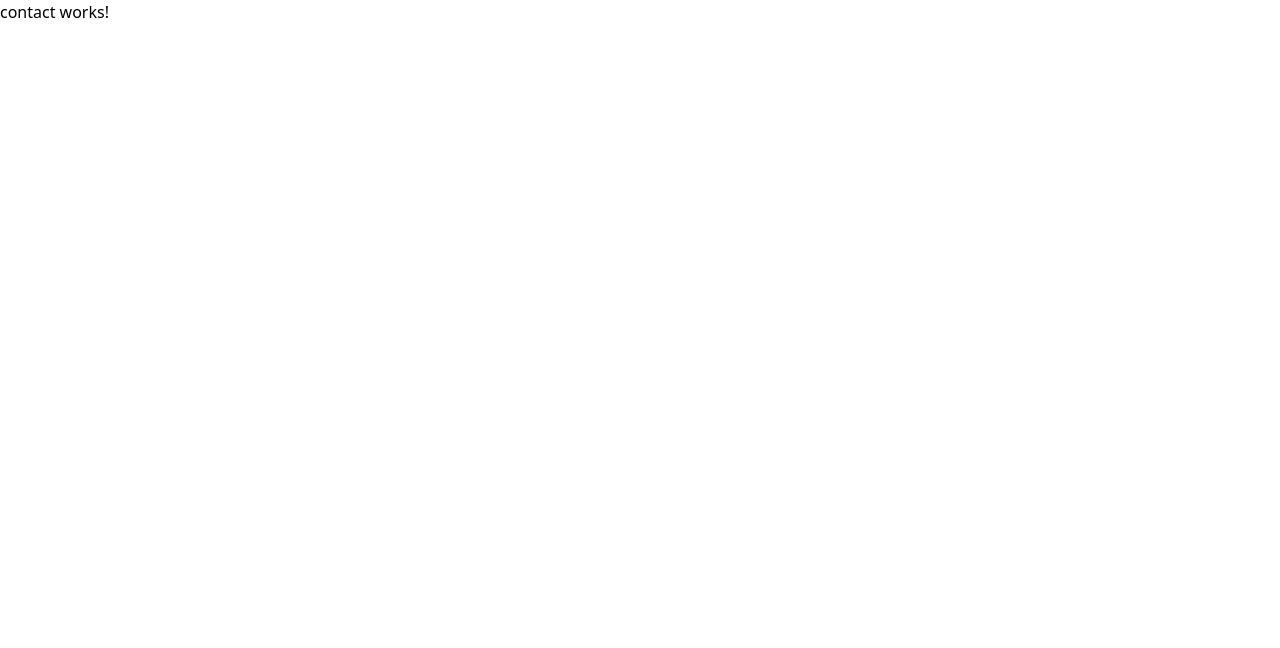
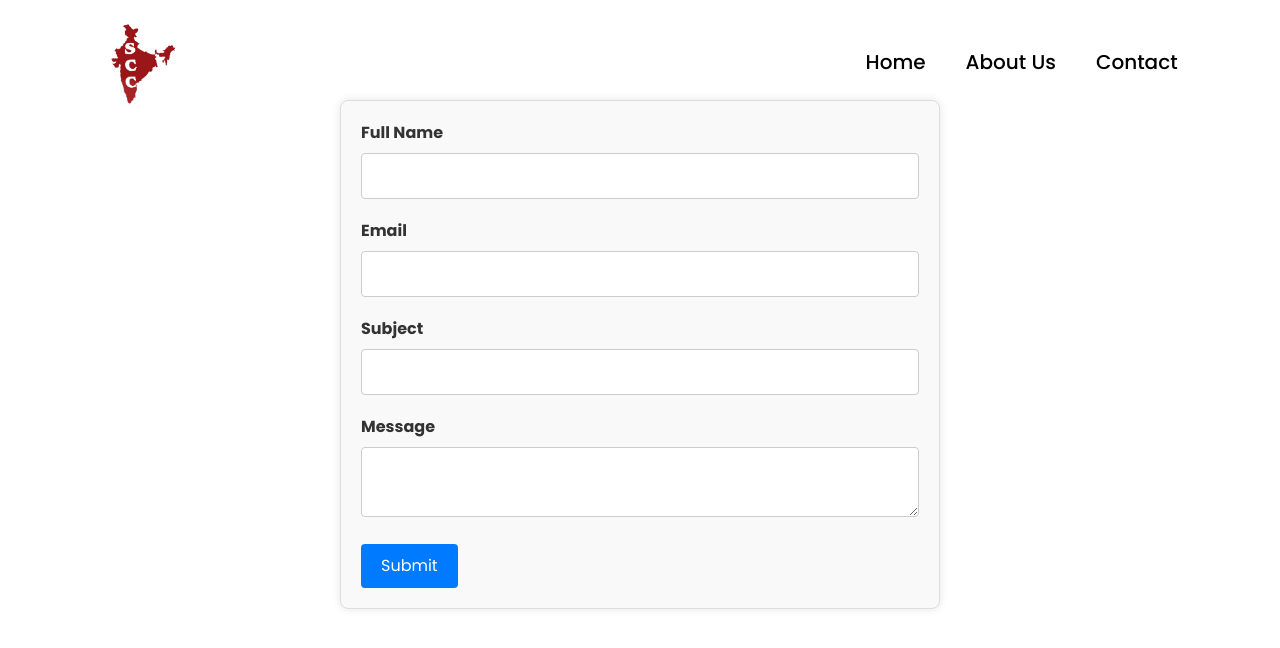
Before and after one commit to Mushtaq-tech/Sanjay-Carrying-Corporation, an Angular app: page /contact in a window 1280 px wide. Shown: the top 648 px of the page. Built offline with nearby package versions, Linux system fonts and the light colour scheme.

Commit message:
Contact Page

```diff
--- a/src/app/pages/contact/contact.component.css
+++ b/src/app/pages/contact/contact.component.css
@@ -0,0 +1,88 @@
+
+@import url('https://fonts.googleapis.com/css2?family=Poppins:ital,wght@0,100;0,200;0,300;0,400;0,500;0,600;0,700;0,800;0,900;1,100;1,200;1,300;1,400;1,500;1,600;1,700;1,800;1,900&display=swap');
+
+
+*{
+    margin: 0;
+    padding: 0;
+    box-sizing: border-box;
+    font-family: 'Poppins',sans-serif;
+}
+
+
+nav{
+    width: 100%;
+    position: absolute;
+    top: 0;
+    left: 0;
+    padding: 20px 8%;
+    display: flex;
+    align-items: center;
+    justify-content: space-between;
+}
+
+nav .logo{
+    width: 80px;
+}
+nav ul li{
+    list-style: none;
+    display: inline-block;
+    margin-left: 40px;
+}
+nav ul li a{
+    text-decoration: none;
+    color: black;
+    font-size: 20px;
+    font-weight: 500;
+}
+
+
+.contact-form-container {
+    max-width: 600px;
+    margin: 50px auto;
+    margin-top: 100px;
+    padding: 20px;
+    border: 1px solid #ddd;
+    border-radius: 8px;
+    background-color: #f9f9f9;
+    box-shadow: 0 0 10px rgba(0, 0, 0, 0.1);
+  }
+
+  .form-group {
+    margin-bottom: 20px;
+  }
+
+  .form-group label {
+    display: block;
+    margin-bottom: 8px;
+    font-weight: bold;
+    color: #333;
+  }
+
+  .form-control {
+    width: 100%;
+    padding: 10px;
+    border: 1px solid #ccc;
+    border-radius: 4px;
+    box-sizing: border-box;
+  }
+
+  .form-control:focus {
+    outline: none;
+    border-color: #007bff;
+  }
+
+  .btn-submit {
+    display: inline-block;
+    padding: 10px 20px;
+    border: none;
+    border-radius: 4px;
+    background-color: #007bff;
+    color: white;
+    font-size: 16px;
+    cursor: pointer;
+  }
+
+  .btn-submit:hover {
+    background-color: #0056b3;
+  }
--- a/src/app/pages/contact/contact.component.html
+++ b/src/app/pages/contact/contact.component.html
@@ -1 +1,35 @@
-<p>contact works!</p>
+<nav>
+    <img src="assets/scc-logo.png" alt="logo" height="80px" width="80px">
+    <ul>
+        <li><a routerLink="/">Home</a></li>
+        <li><a routerLink="/aboutus">About Us</a></li>
+        <li><a routerLink="/conatct">Contact</a></li>
+    </ul>
+</nav>
+
+<div class="contact-form-container">
+    <form (ngSubmit)="onSubmit()" #contactForm="ngForm">
+      <div class="form-group">
+        <label for="fullname">Full Name</label>
+        <input type="text" id="fullname" name="fullname" required [(ngModel)]="contactData.fullname" class="form-control">
+      </div>
+
+      <div class="form-group">
+        <label for="email">Email</label>
+        <input type="email" id="email" name="email" required [(ngModel)]="contactData.email" class="form-control">
+      </div>
+
+      <div class="form-group">
+        <label for="subject">Subject</label>
+        <input type="text" id="subject" name="subject" required [(ngModel)]="contactData.subject" class="form-control">
+      </div>
+
+      <div class="form-group">
+        <label for="message">Message</label>
+        <textarea id="message" name="message" required [(ngModel)]="contactData.message" class="form-control"></textarea>
+      </div>
+
+      <button type="submit" class="btn-submit">Submit</button>
+
+    </form>
+  </div>
--- a/src/app/pages/contact/contact.component.ts
+++ b/src/app/pages/contact/contact.component.ts
@@ -20,9 +20,9 @@ export class ContactComponent {
 
   async onSubmit() {
 
-    emailjs.init('fIQYtOablJh_U8NvK')
+    emailjs.init('TZ6WGG8HAEMrYFF7S')
 
-    let resp= await emailjs.send("service_soyo507","template_tbgzbwo",{
+    let resp= await emailjs.send("service_5yp8see","template_ud0m9un",{
       from_email: this.contactData.email,
       from_name: this.contactData.fullname,
       subject: this.contactData.subject,
--- a/src/app/pages/home/home.component.html
+++ b/src/app/pages/home/home.component.html
@@ -5,9 +5,9 @@
     <nav>
         <img src="assets/scc-logo.png" alt="logo" height="80px" width="80px">
         <ul>
-            <li><a routerLink="">Home</a></li>
-            <li><a routerLink="">About Us</a></li>
-            <li><a routerLink="">Contact</a></li>
+            <li><a routerLink="/">Home</a></li>
+            <li><a routerLink="/aboutus">About Us</a></li>
+            <li><a routerLink="/contact">Contact</a></li>
         </ul>
     </nav>
     <div class="content">
```
